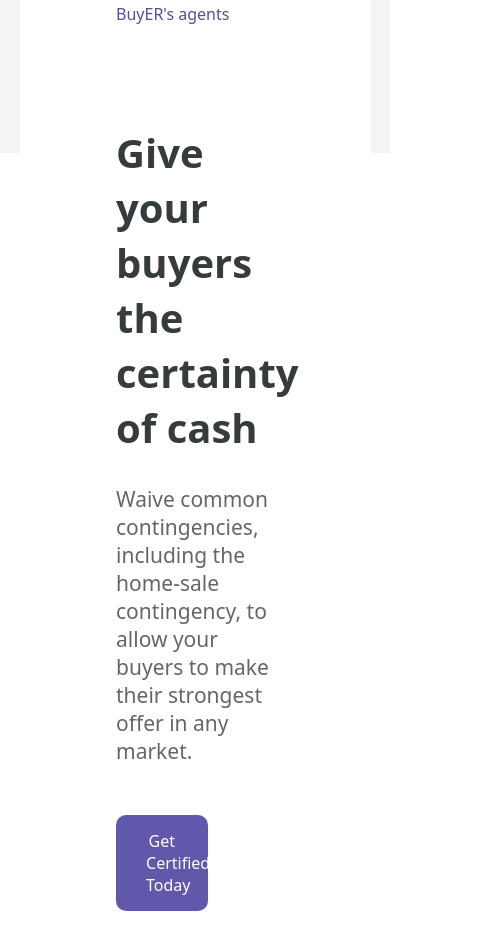
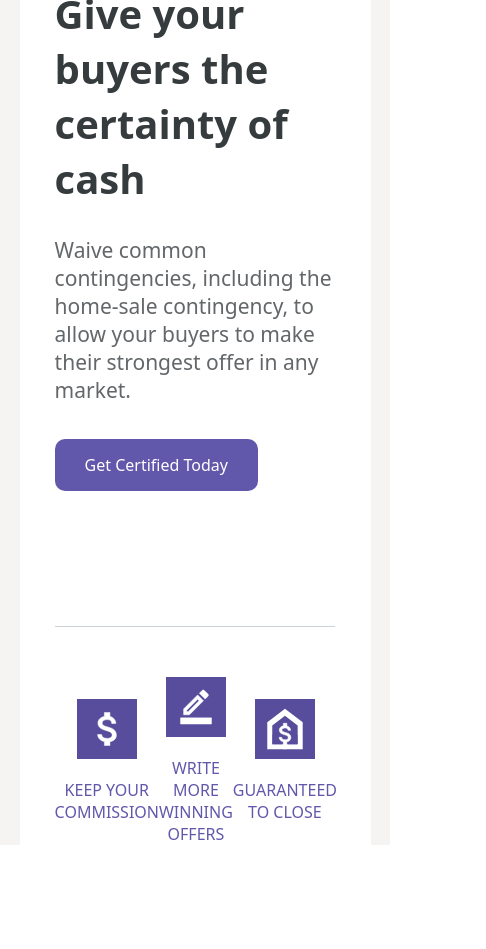
Before and after one commit to ExLyD1/bobi_practice, a plain HTML site: page index.html in a window 390 px wide. Shown: the part 1852-2801 px from the top of the page, 486 px wide, since content can reach past the window. Drawn offline with Linux system fonts and the light colour scheme.

Commit message:
section 2 tablet

```diff
--- a/index.html
+++ b/index.html
@@ -66,18 +66,31 @@
 
       <div class="guarantee">
         <div class="guarMiddle">
-          <img src="images/guaranteePeople.svg" alt="">
+          <img src="images/guaranteePeople.png" alt="">
           <div class="guarMiddleText">
             <p>BuyER's agents</p>
             <h1>Give your buyers the certainty of cash</h1>
             <p>Waive common contingencies, including the home-sale contingency, to allow your buyers to make their strongest offer in any market.</p>
-            <a href="">Get Certified Today</a>
+            <div><a href="">Get Certified Today</a></div>
           </div>
         </div>
 
 
         <div class="guarBottom">
-
+          <div class="guarIHolder">
+            <div class="guarI">
+              <div><img src="images/dolar.svg" alt=""></div>
+              <p>Keep Your Commission</p>
+            </div>
+            <div class="guarI">
+              <div><img src="images/writting.svg" alt=""></div>
+              <p>Write More Winning Offers</p>
+            </div>
+            <div class="guarI">
+              <div><img src="images/house.svg" alt=""></div>
+              <p>Guaranteed to Close</p>
+            </div>
+          </div>
         </div>
       </div>
     </div>
@@ -86,7 +99,11 @@
   </section>
 
 
-  <section></section>
+  <section class="reviews">
+    <div class="container">
+
+    </div>
+  </section>
 
 
   <section></section>
--- a/style.css
+++ b/style.css
@@ -3,6 +3,12 @@
   padding: 0px;
   text-decoration: none;
   font-family: system-ui, -apple-system, BlinkMacSystemFont, 'Segoe UI', Roboto, Oxygen, Ubuntu, Cantarell, 'Open Sans', 'Helvetica Neue', sans-serif;
+}
+
+.container{
+  width: 100%;
+  margin: auto;
+  margin-top: 100px;
 }
 header{
   width: 100%;
@@ -36,11 +42,6 @@ header div a{
   font-weight: 300;
 }
 
-.container{
-  width: 100%;
-  margin: auto;
-  margin-top: 100px;
-}
 .fullHolder{
   width: 100%;
   display: flex;
@@ -121,7 +122,6 @@ header div a{
 /* Section 2222 !!!!!!!!!!!!!!!!!!!!!! !!!!!!!!!!!!!!!!!!!!!!!! !!!!!!!!!!!!!!!!!!!!!!!! !!!!!!!!!!!!!!!!!!!!!!!! !!!!!!!!!!!!!!!!!!!!!!!! !!!!!!!!!!!!!!!!!!!!!!!! !!!!!!!!!!!!!!!!!!!!!!!!*/
 .back{
   background-color: #F5F4F2;
-  height: 100vh; /*!!!!!!!!!!!!!!!!!!!!!!!!*/
 }
 .select{
   width: 80%;
@@ -129,8 +129,9 @@ header div a{
   display: flex;
   flex-direction: column;
   align-items: center;
-  justify-content: space-evenly;
+  justify-content: space-around;
   margin: auto;
+  padding-top: 50px;
 }
 .select h1{
   margin: auto;
@@ -144,6 +145,7 @@ header div a{
   align-items: center;
   flex-wrap: wrap;
   width: 100%;
+  margin-top: 50px;
 }
 .selItem{
   display: flex;
@@ -161,22 +163,26 @@ header div a{
 
 .guarantee{
   width: 90%;
-  height: 100vh; /*!!!!!!!!!!!!!!!!!!!!!!!!*/
   background-color: #FFFFFF;
-  border-radius: 20px;
+  border-radius: 20px 20px 0px 0px;
   margin: auto;
   display: flex;
   flex-direction: column;
   align-items: center;
   justify-content: space-evenly;
+  margin-top: 50px;
 }
 .guarMiddle{
-  width:100%;
+  width:80%;
   display: flex;
   flex-direction: row;
-  justify-content: space-evenly;
+  justify-content: space-between;
   align-items: center;
   flex-wrap: wrap;
+  margin-top: 50px;
+}
+.guarMiddle img{
+  width:auto;
 }
 .guarMiddleText{
   border-top: 1px solid #C9D3D9;
@@ -202,12 +208,63 @@ header div a{
   margin-top: 30px;
 }
 .guarMiddleText a{
-  width: 20%;
-  display: block;
+  display: inline;
   color: #FFFFFF;
   background-color: #6157AB;
   border-radius: 10px;
   padding: 15px 30px;
-  margin-top: 50px;
   text-align: center;
 }
+.guarMiddleText div{
+  margin-top: 50px;
+}
+.guarBottom{
+  width: 80%;
+  display: flex;
+  align-items: center;
+  justify-content: center;
+  border-top: 1px solid #C9D3D9;
+  margin-top: 150px;
+}
+.guarIHolder{
+  width: 100%;
+  display: flex;
+  flex-direction: row;
+  justify-content: space-around;
+  align-items: center;
+  padding-top: 50px;
+}
+.guarI{
+  display: flex;
+  flex-direction: column;
+  justify-content: space-evenly;
+  align-items: center;
+}
+.guarI div{
+  background-color: #574D9C;
+  height: 60px;
+  width: 60px;
+  display: flex;
+  justify-content: center;
+  align-items: center;
+}
+.guarI p{
+  color: #6157AB;
+  text-transform: uppercase;
+  padding-top: 20px;
+}
+@media screen and (max-width: 768px) {
+  .guarMiddle img{
+    width:100%;
+  }
+  .guarMiddleText{
+    width:100%
+  }
+  .guarMiddleText{
+    margin-top: 20px;
+  }
+  .guarI p{
+    text-align: center;
+  }
+}
+/* Section 3333 !!!!!!!!!!!!!!!!!!!!!! !!!!!!!!!!!!!!!!!!!!!!!! !!!!!!!!!!!!!!!!!!!!!!!! !!!!!!!!!!!!!!!!!!!!!!!! !!!!!!!!!!!!!!!!!!!!!!!! !!!!!!!!!!!!!!!!!!!!!!!! !!!!!!!!!!!!!!!!!!!!!!!!*/
```
